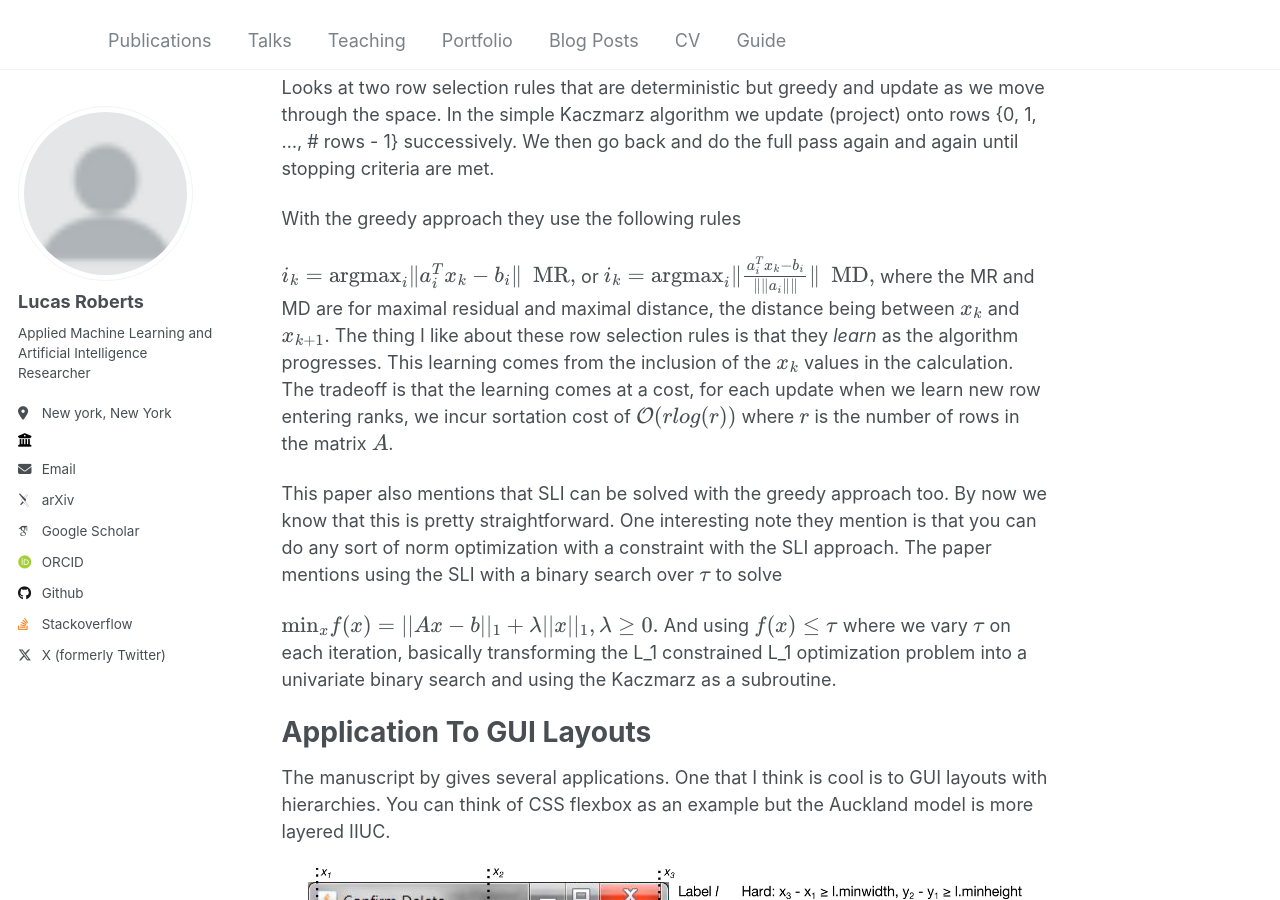
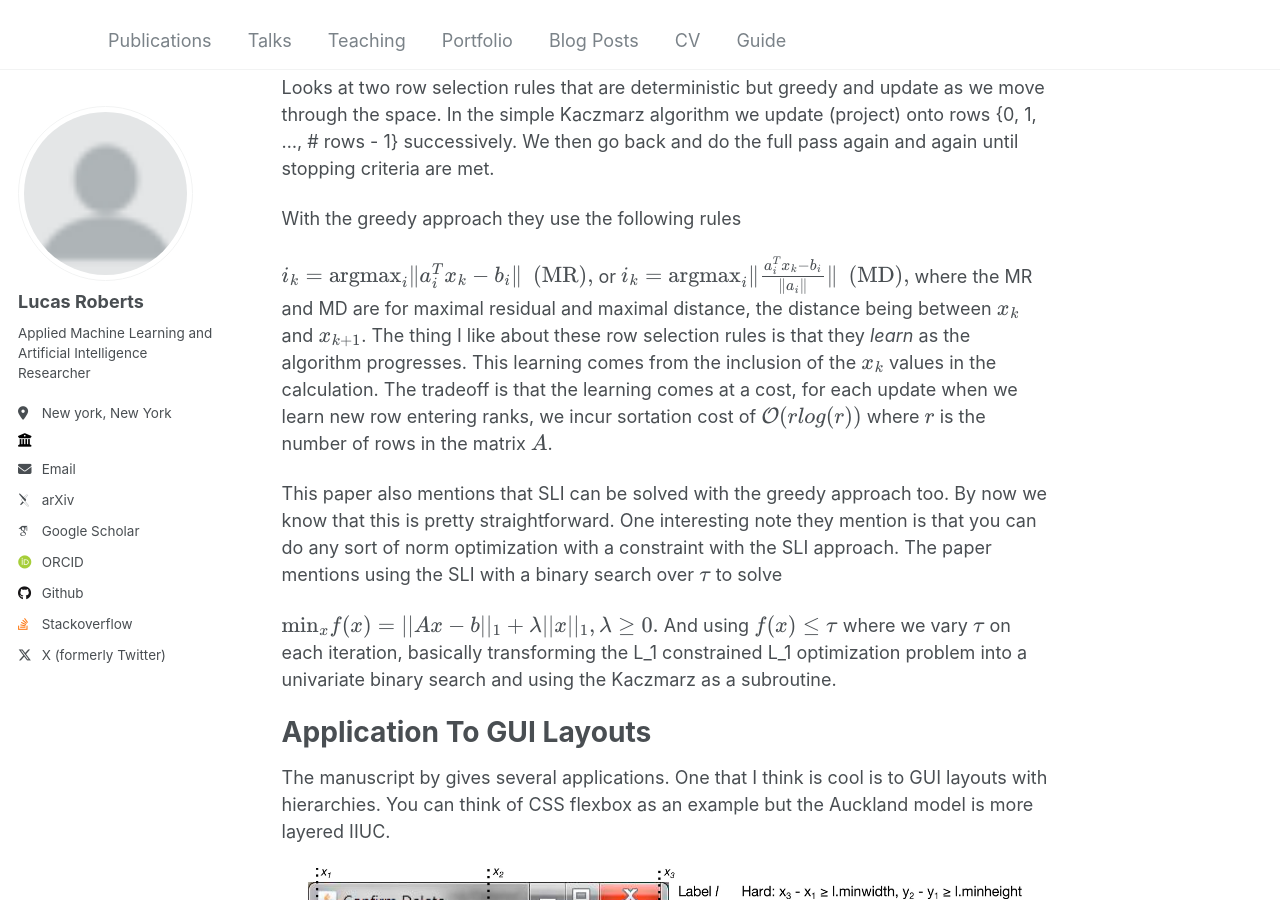
Before and after one commit to rlucas7/rlucas7.github.io, a Jekyll site: the page built from _posts/2025-07-09-kaczmarz-papers-notes.md, in a window 1280 px wide and 900 px high, scrolled down 4841 px. Built offline with Jekyll 4.4.1, drawn with Linux system fonts in a browser that asks for light colours; some web fonts are replaced; comment, search, counter and statistics services are not loaded; some of the changed text lies outside the part shown.

Commit message:
fixup some latx typos

```diff
--- a/_posts/2025-07-09-kaczmarz-papers-notes.md
+++ b/_posts/2025-07-09-kaczmarz-papers-notes.md
@@ -73,7 +73,7 @@ At this point it may seem like a bunch of formulae and calculations but what is
 Let's recall the cosine of the angle between two lines, in LA terms this is written
 
 $$
-\frac{\langle a, x \rangle}{\| a \|^2} = cosine(\theta),
+\frac{\langle a, x \rangle}{\| a \|^2 \| x \|} = cosine(\theta),
 $$
 where here \\( \theta \\) is the angle between the two lines, \\( a \\) and \\( x \\).
 That the lines are defined by vectors can be visualized in 2-dimensions where the point in 2 space represents a line emanating from the point
@@ -172,7 +172,7 @@ do is take into account these geometries inherent in the space you're trying to
 The momentum update the authors use is
 
 $$
-x_{k+1} = x_{k} + \frac{ b_{i_k} - \langle x_k, a_{i_k} \rangle}{\|\|a_{i_k} \|\|_2^2} a_{i_k} + M y_k,
+x_{k+1} = x_{k} + \frac{ b_{i_k} - \langle x_k, a_{i_k} \rangle}{\| a_{i_k} \|_2^2} a_{i_k} + M y_k,
 $$
 and
 $$
@@ -351,11 +351,11 @@ We then go back and do the full pass again and again until stopping criteria are
 With the greedy approach they use the following rules
 
 $$
- i_k = \textnormal{argmax}_i \| a_i^Tx_k - b_i \| \ \ \textnormal{MR},
+ i_k = \textnormal{argmax}_i \| a_i^Tx_k - b_i \| \ \ \textnormal{(MR)},
 $$
 or
 $$
- i_k = \textnormal{argmax}_i \| \frac{a_i^Tx_k - b_i}{\|\| a_i \|\|} \| \ \  \textnormal{MD},
+ i_k = \textnormal{argmax}_i \| \frac{a_i^Tx_k - b_i}{\| a_i \|} \| \ \  \textnormal{(MD)},
 $$
 where the MR and MD are for maximal residual and maximal distance, the distance being between \\( x_k \\) and \\( x_{k+1} \\).
 The thing I like about these row selection rules is that they *learn* as the algorithm progresses.
```
